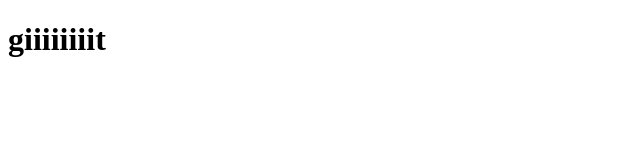
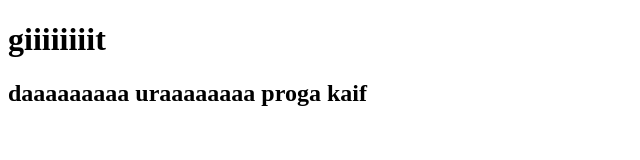
Before and after one commit to def1se/project, a plain HTML site: page index.html in a window 1280 px wide. Shown: the whole page, without its empty margins (0-640 px from the left). Drawn offline with Linux system fonts and the light colour scheme.

Commit message:
index.html mod

```diff
--- a/index.html
+++ b/index.html
@@ -7,5 +7,6 @@
 </head>
 <body>
   <h1>giiiiiiiit</h1>
+  <h2>daaaaaaaaa uraaaaaaaa proga kaif</h2>
 </body>
 </html>
```
